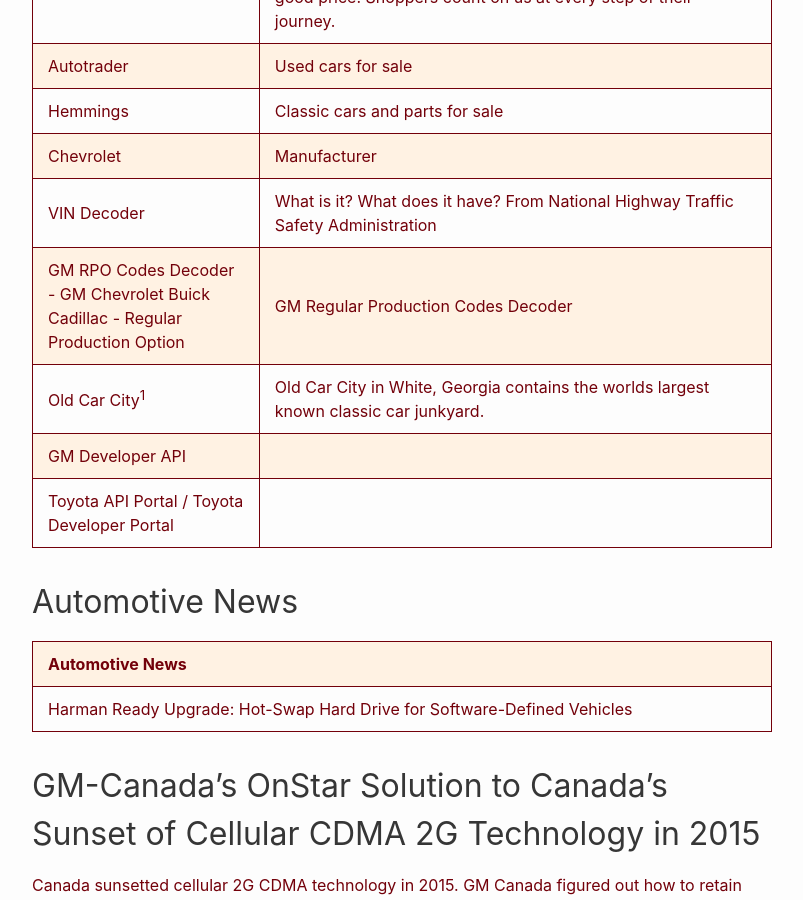
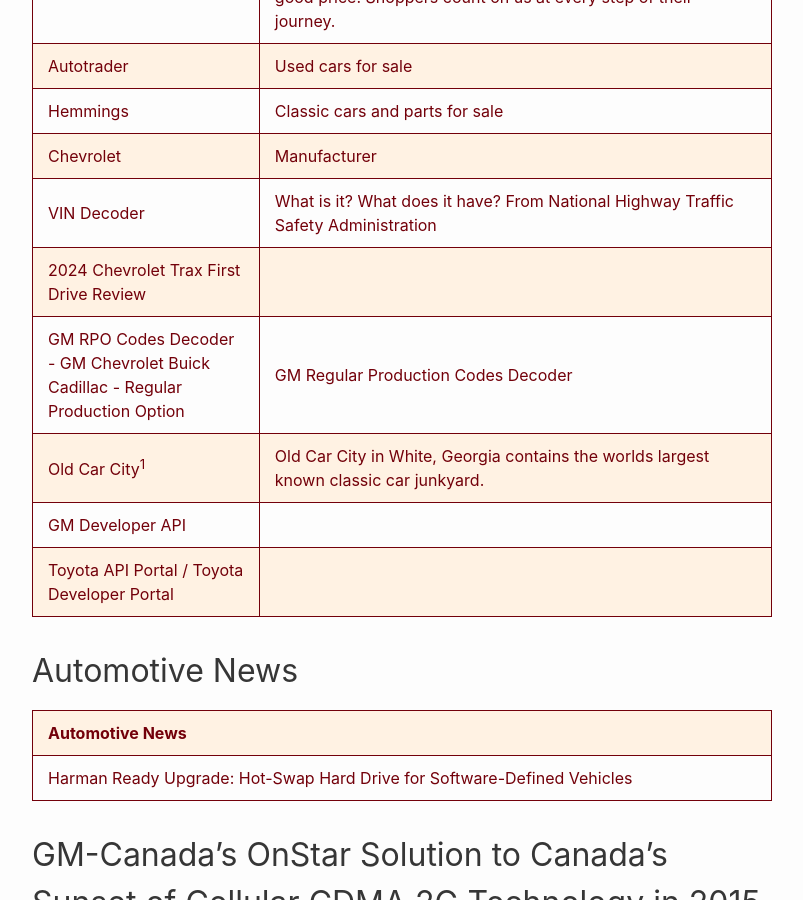
Before and after one commit to RalphHightower/RalphHightower, a Jekyll site: the page built from AutomotiveResources.md, in a window 1280 px wide and 900 px high, scrolled down 1592 px. Shown: the whole window, without its empty margins (238-1041 px from the left). Built offline with Jekyll 4.4.1, drawn with Linux system fonts in a browser that asks for light colours; our own code applies the rules of GitHub Pages for plain Markdown files.

Commit message:
[docs](doc): Chevrolet Trax Review

```diff
--- a/AutomotiveResources.md
+++ b/AutomotiveResources.md
@@ -9,6 +9,7 @@
 | [Hemmings](https://www.hemmings.com/) | Classic cars and parts for sale |
 | [Chevrolet](https://www.chevrolet.com/) | Manufacturer |
 | [VIN Decoder](https://vpic.nhtsa.dot.gov/decoder) | What is it? What does it have? From [National Highway Traffic Safety Administration](https://www.nhtsa.dot.gov/) |
+| [2024 Chevrolet Trax First Drive Review](https://youtube.com/watch?v=DDLwenI5PHA&feature=share ) | |
 | [GM RPO Codes Decoder - GM Chevrolet Buick Cadillac - Regular Production Option](https://decoderpo.com/ ) | GM Regular Production Codes Decoder |
 | [Old Car City](https://www.oldcarcityusa.com/)[^11] | Old Car City in White, Georgia contains the worlds largest known classic car junkyard. |
 | [GM Developer API](https://developer.gm.com/) | |
```
